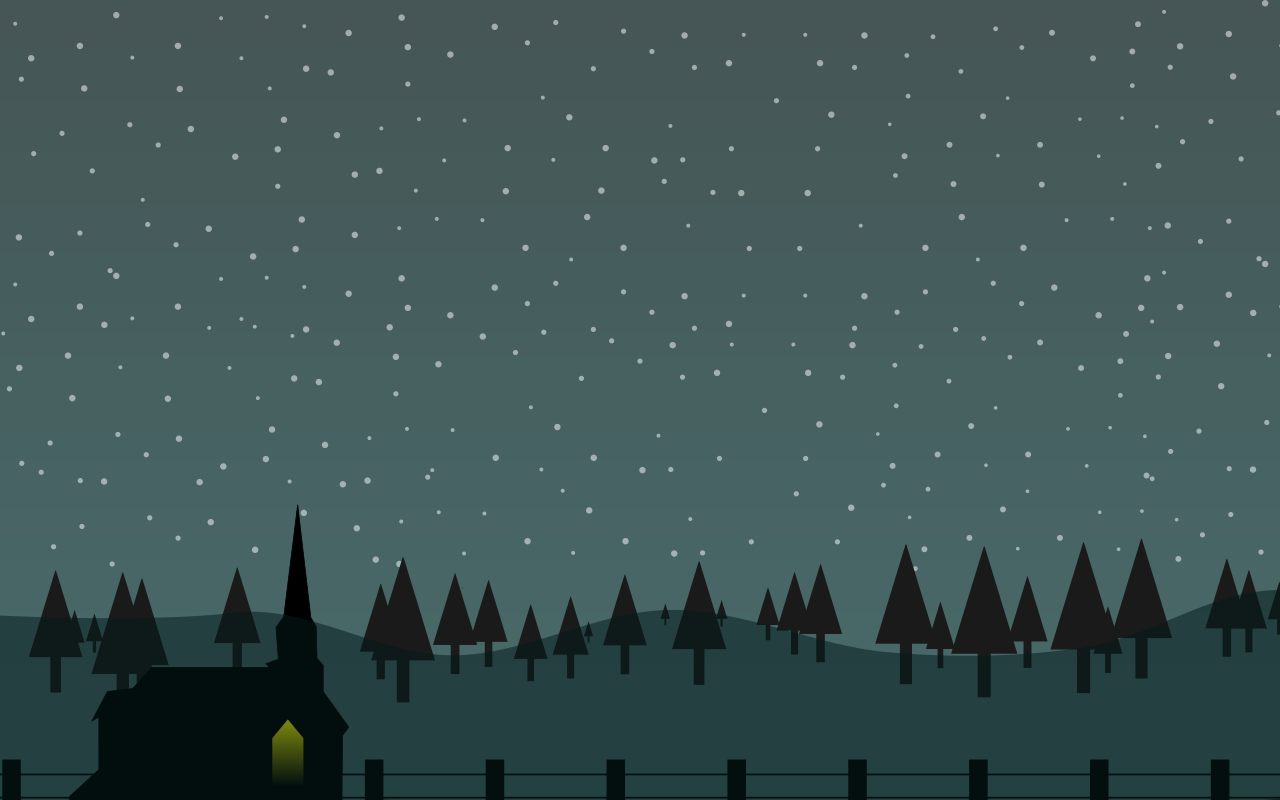
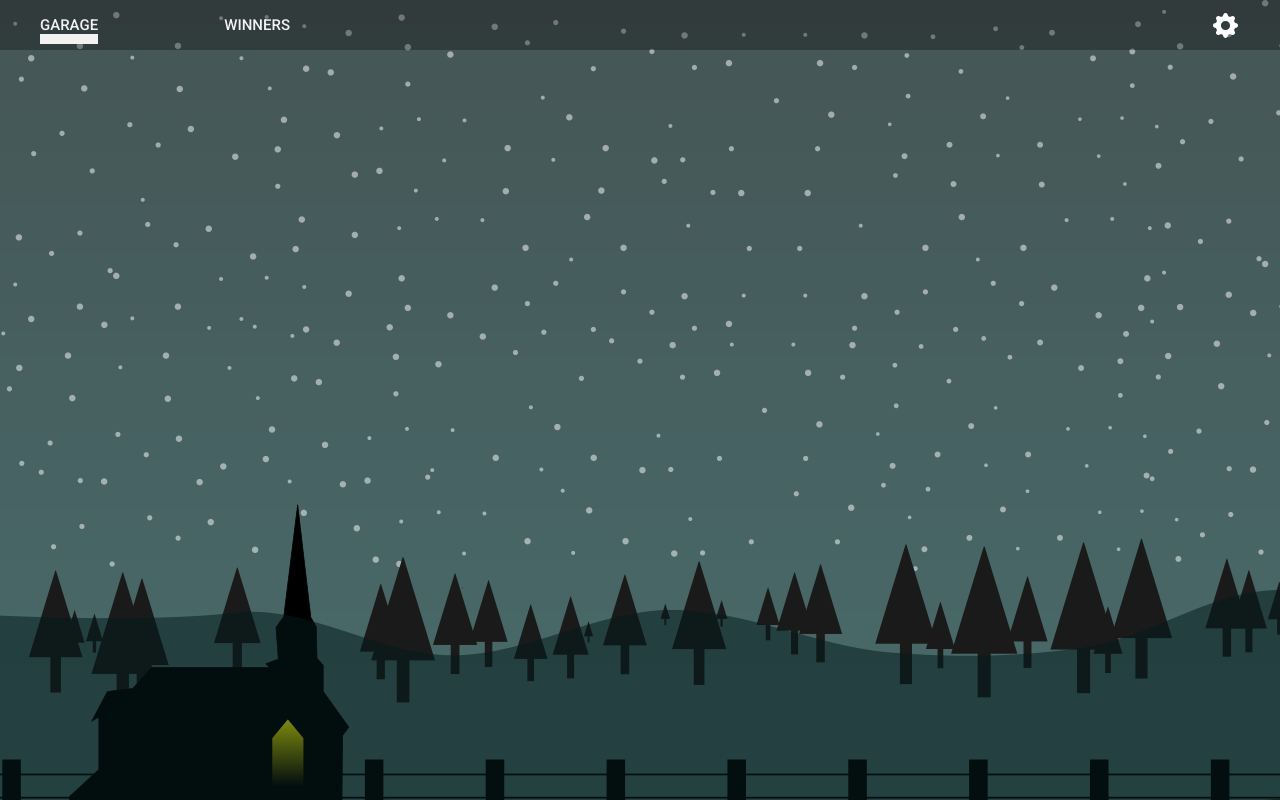
Before and after one commit to neiloxx/async-race, a website built with webpack: page async-race/src/index.html in a window 1280 px wide. Built offline with nearby package versions, Linux system fonts and the light colour scheme.

Commit message:
feat: add routing and update styles

```diff
--- a/async-race/src/index.html
+++ b/async-race/src/index.html
@@ -4,6 +4,11 @@
   <meta charset="UTF-8">
   <title>Async race</title>
   <link rel="icon" href="./assets/favicon.ico" sizes="16x16" type="image/vnd.microsoft.icon">
+  <link rel="preconnect" href="https://fonts.gstatic.com" />
+  <link
+    href="https://fonts.googleapis.com/css2?family=Roboto:wght@400;500&display=swap"
+    rel="stylesheet"
+  />
 </head>
 <body>
 
--- a/async-race/src/index.ts
+++ b/async-race/src/index.ts
@@ -1,13 +1,55 @@
 import Control from './components/elements/control';
+import Header from './components/header/header';
 import './style.css';
+import Garage from './pages/garage/garage';
+import Winners from './pages/winners/winners';
+import Settings from './pages/settings/settings';
 
 class App {
+  header: Control;
+
   main: Control;
 
   constructor(parent: HTMLElement) {
+    this.header = new Header(parent);
     this.main = new Control(parent, 'main', 'main', '');
-    console.log(this.main);
   }
 }
 
 const app = new App(document.body);
+
+const routerView = app.main.node;
+const links = document.querySelectorAll('.nav-list__item-link');
+
+const onRouteChanged = (): Control => {
+  const { hash } = window.location;
+  if (!(routerView instanceof HTMLElement)) {
+    throw new ReferenceError('No router view element available for rendering');
+  }
+  routerView.innerHTML = '';
+  links.forEach(link => {
+    if (link instanceof HTMLAnchorElement) {
+      if (
+        link.href.slice(link.href.lastIndexOf('#') + 1) ===
+        hash.slice(hash.lastIndexOf('#') + 1)
+      ) {
+        link.classList.add('active');
+      } else {
+        link.classList.remove('active');
+      }
+    }
+  });
+  switch (hash) {
+    case '':
+      return new Garage(routerView);
+    case '#winners':
+      return new Winners(routerView);
+    case '#settings':
+      return new Settings(routerView);
+    default:
+      return new Garage(routerView);
+  }
+};
+
+window.addEventListener('hashchange', onRouteChanged);
+onRouteChanged();
--- a/async-race/src/style.css
+++ b/async-race/src/style.css
@@ -1,3 +1,13 @@
+* {
+  margin: 0;
+  padding: 0;
+  font-family: 'Roboto', sans-serif;
+}
+
+html {
+  font-size: 10px;
+}
+
 body {
   background: url("./assets/images/background.png");
 }
```
